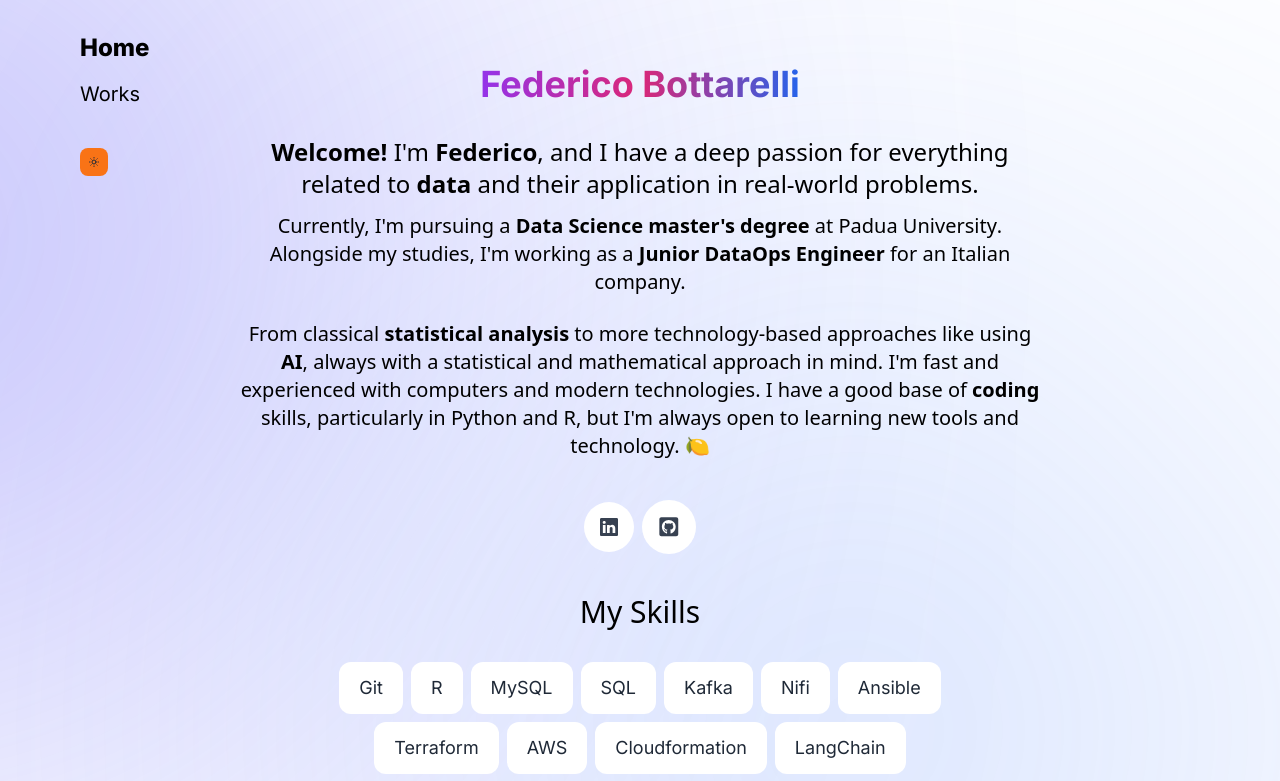
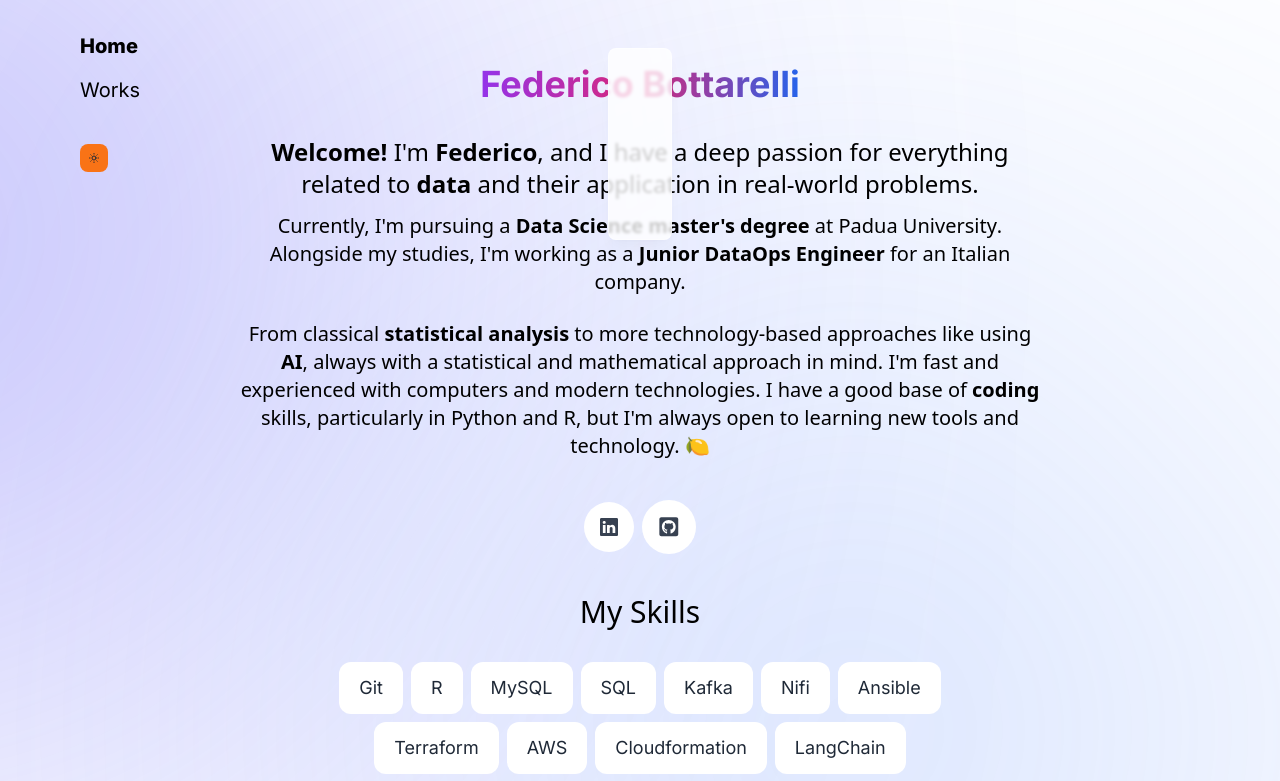
Before and after one commit to fbottarelli/personal-portfolio, a Next.js app: page / in a window 1280 px wide. Shown: the top 781 px of the page. Built offline with nearby package versions, Linux system fonts and the light colour scheme.

Commit message:
home alligned

```diff
--- a/src/components/header.tsx
+++ b/src/components/header.tsx
@@ -2,25 +2,25 @@
 // import { useState } from 'react';
 import SwitchTheme from './SwitchTheme'
 import Link from 'next/link'
-// import { motion } from "framer-motion";
+import { motion } from "framer-motion";
 // import { links } from "@/lib/data";
 
 const Nav = () => {
     return (
         <>
-            {/*<motion.div className="fixed top-10 right-1/2 h-[3rem] w-full rounded-none border border-white border-opacity-40 bg-white bg-opacity-80 shadow-lg shadow-black/[0.03] backdrop-blur-[0.5rem] md:translate-x-[-100px] md:top-12 md:h-[12rem] md:w-[4rem] md:rounded-lg dark:bg-gray-950 dark:border-black/40 dark:bg-opacity-75"*/}
-            {/*            initial={{ y: -100, x: "+50%", opacity: 0 }}*/}
-            {/*            animate={{ y: 0, x: "+50%", opacity: 1 }}>*/}
-            {/*</motion.div>*/}
+            <motion.div className="fixed right-1/2 h-[3rem] w-full rounded-none border border-white border-opacity-40 bg-white bg-opacity-80 shadow-lg shadow-black/[0.03] backdrop-blur-[0.1rem] md:translate-x-[-100px] md:top-12 md:h-[12rem] md:w-[4rem] md:rounded-lg dark:bg-gray-950 dark:border-black/40 dark:bg-opacity-75"
+                       initial={{ y: -100, x: "+50%", opacity: 0 }}
+                       animate={{ y: 0, x: "+50%", opacity: 1 }}>
+            </motion.div>
 
-            {/*<div className="sticky">*/}
+            {/* <div className="sticky"> */}
 {/*            <motion.div className="fixed top-0 right-1/2 h-[3rem] w-full rounded-none border border-white border-opacity-40 bg-white bg-opacity-80 shadow-lg shadow-black/[0.03] backdrop-blur-[0.5rem] md:top-12 md:h-[10rem] md:w-[30rem] md:rounded-lg dark:bg-gray-950 dark:border-black/40 dark:bg-opacity-75"
                         initial={{ y: -100, x: "+50%", opacity: 0 }}
                         animate={{ y: 0, x: "+50%", opacity: 1 }}>
             </motion.div>*/}
             <nav className="lg:fixed lg:top-8 lg:left-20 fixed top-8 flex flex-row lg:flex-col justify-center mb-10 lg:mb-0 2xl:px-52">
                 {/*<div className="flex flex-row md:flex-col">*/}
-                    <Link href="/" className="mr-12 lg:mb-4 font-extrabold text-2xl">Home</Link>
+                    <Link href="/" className="mr-12 lg:mb-4 font-extrabold text-xl">Home</Link>
                     {/*<Link href="/about" className="mr-4 md:mr-0">About me</Link>*/}
                     <Link href="/posts" className='text-xl'>Works</Link>
                     {/* Dark/light button */}
```
